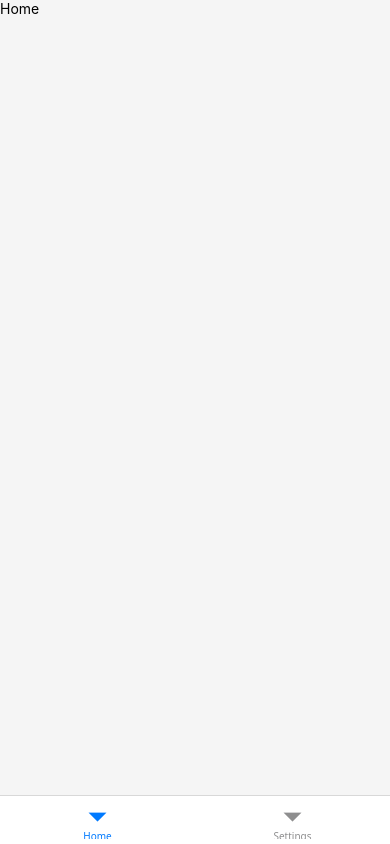
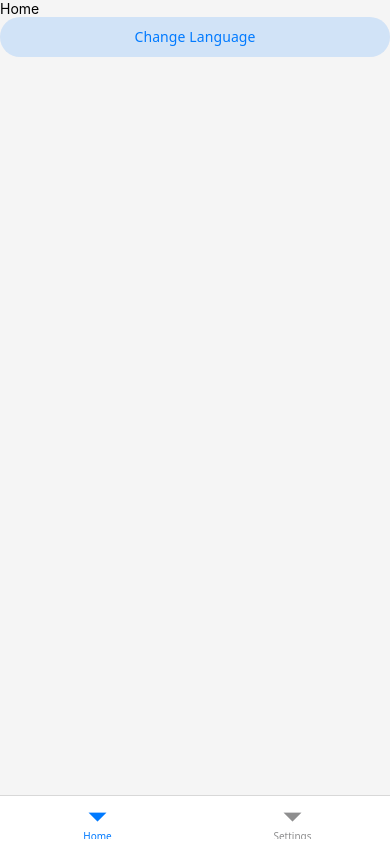
Before and after one commit to TatacoaBitcoin/walletBuilder, a React Native app: screen / in a window 390 px wide. Built offline with nearby package versions, Linux system fonts and the light colour scheme.

Commit message:
creates language modal

```diff
--- a/src/navigation/PrivateFlow.tsx
+++ b/src/navigation/PrivateFlow.tsx
@@ -2,6 +2,7 @@ import { createNativeStackNavigator } from '@react-navigation/native-stack';
 
 import { PrivateFlowParamList } from './types';
 import { TabsFlow } from './TabsFlow';
+import { Language } from '../screens';
 
 const Stack = createNativeStackNavigator<PrivateFlowParamList>();
 
@@ -15,6 +16,11 @@ export const PrivateFlow = () => {
         component={TabsFlow}
         options={{ headerShown: false }}
       />
+      <Stack.Screen
+        name="Language"
+        component={Language}
+        options={{ headerShown: false, presentation: 'modal' }}
+      />
     </Stack.Navigator>
   );
 };
--- a/src/navigation/types.ts
+++ b/src/navigation/types.ts
@@ -4,15 +4,18 @@ export enum Routes {
   // Public
   Welcome = 'Welcome',
   Login = 'Login',
+  // Tabs
+  Home = 'Home',
+  Settings = 'Settings',
   // Private
   Main = 'Main',
-  Home = 'Home',
-  Settings = 'Settings',
-  // Tabs
+  // Settings
+  Language = 'Language',
 }
 
 export type PrivateFlowParamList = {
   Main: undefined;
+  Language: undefined;
 };
 
 export type PublicFlowParamList = {
@@ -20,7 +23,7 @@ export type PublicFlowParamList = {
   Login: undefined;
 };
 
-export type MainFlowScreenProps<T extends keyof PrivateFlowParamList> =
+export type PrivateFlowScreenProps<T extends keyof PrivateFlowParamList> =
   NativeStackScreenProps<PrivateFlowParamList, T>;
 
 export type PublicFlowScreenProps<T extends keyof PublicFlowParamList> =
--- a/src/screens/index.ts
+++ b/src/screens/index.ts
@@ -4,3 +4,5 @@ export * from './public/Login';
 // Private
 export * from './private/Home';
 export * from './private/Settings';
+// Settings
+export * from './private/settings/Language';
--- a/src/screens/private/Home.tsx
+++ b/src/screens/private/Home.tsx
@@ -1,12 +1,19 @@
 import React from 'react';
 import { StyleSheet, Text } from 'react-native';
+import { Button } from '@react-navigation/elements';
 
 import { ScreenTemplate } from '../../atoms';
+import { Routes } from '../../navigation/types';
+import { useNavigation } from '@react-navigation/native';
 
 const Home = () => {
+  const navigation = useNavigation();
   return (
     <ScreenTemplate>
       <Text>Home</Text>
+      <Button onPress={() => navigation.navigate(Routes.Language)}>
+        Change Language
+      </Button>
     </ScreenTemplate>
   );
 };
--- /dev/null
+++ b/src/screens/private/settings/Language.tsx
@@ -0,0 +1,14 @@
+import React from 'react';
+import { StyleSheet, Text, View } from 'react-native';
+
+const Language = () => {
+  return (
+    <View>
+      <Text>Language</Text>
+    </View>
+  );
+};
+
+export { Language };
+
+const styles = StyleSheet.create({});
```
Also changed, not shown: src/config/localization/languages.ts (added, +10 -0 lines).
